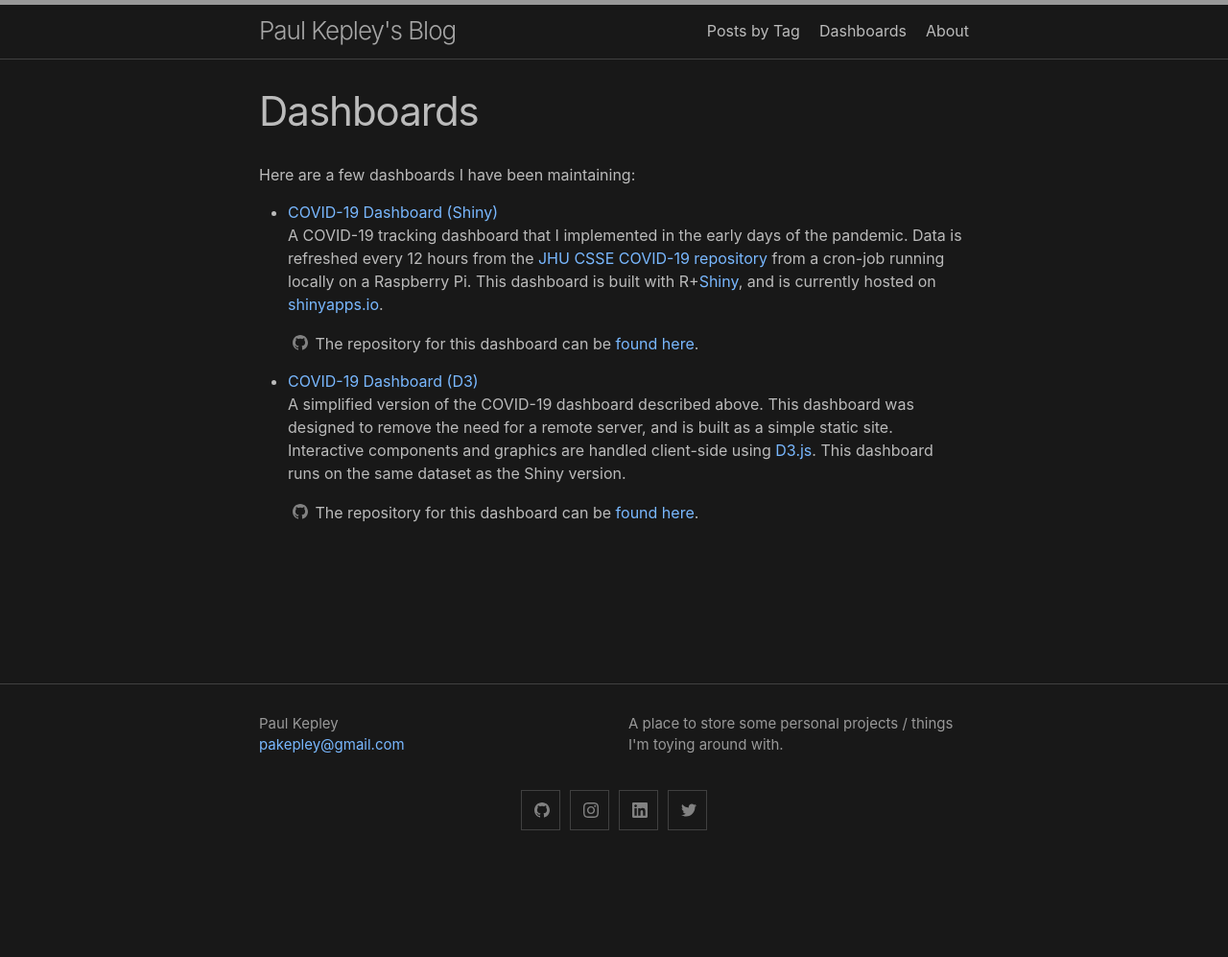
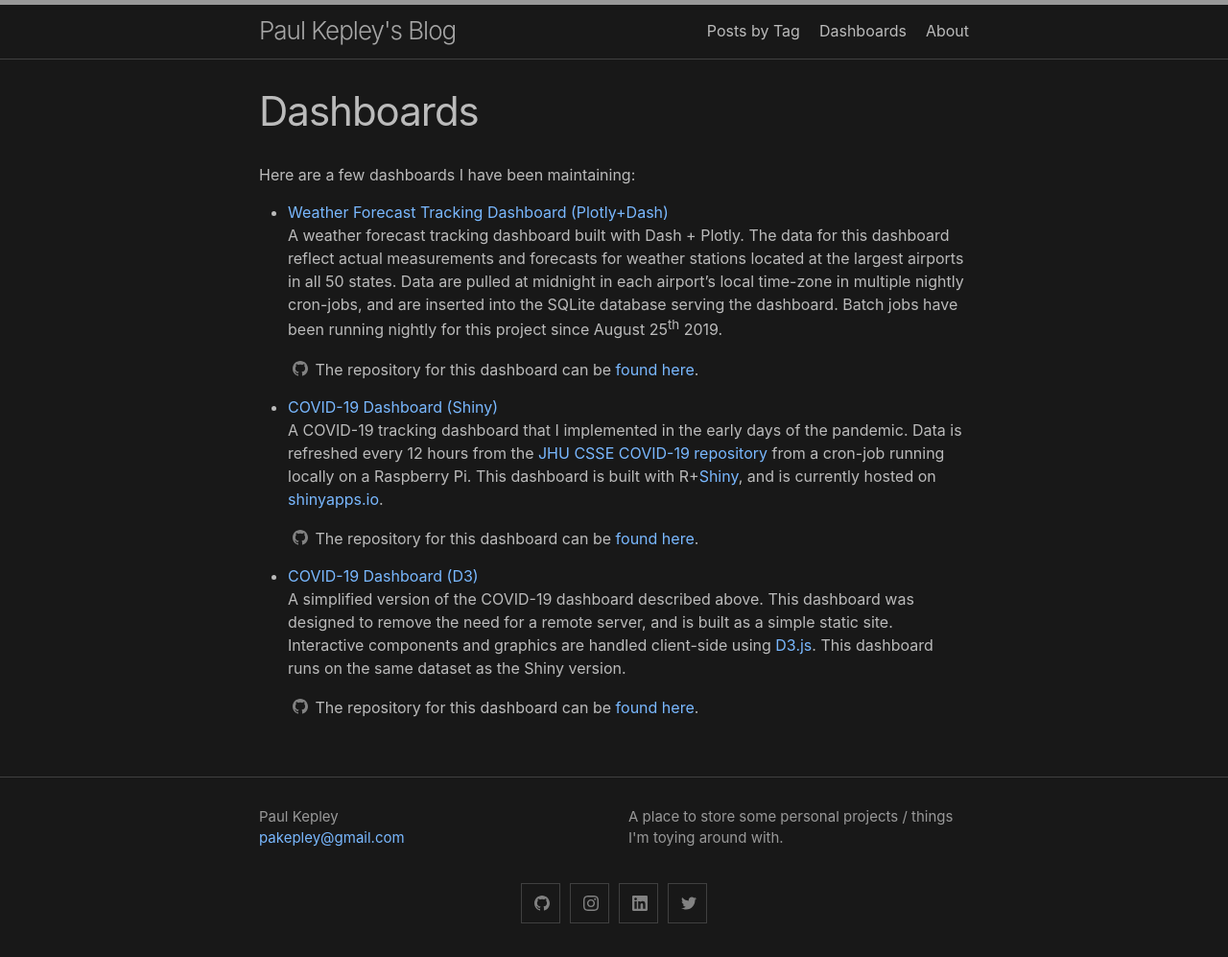
Before and after one commit to pkepley/pkepley.github.io, a Jekyll site: the page built from dash.md, in a window 1280 px wide. Shown: the whole page at 96% size. Built offline with Jekyll 4.4.1, drawn with Linux system fonts in a browser that asks for light colours; before the commit the page ends 900 px from its top, so only the background shows below that.

Commit message:
Weather dashboard added.

```diff
--- a/dash.md
+++ b/dash.md
@@ -4,6 +4,11 @@
 ---
 
 Here are a few dashboards I have been maintaining:
+
+- [Weather Forecast Tracking Dashboard (Plotly+Dash)](https://paulkepley.com/weather-app/)<a id="dash-weather-app"></a><br> A weather forecast tracking dashboard built with Dash + Plotly. The data for this dashboard reflect actual measurements and forecasts for weather stations located at the largest airports in all 50 states. Data are pulled at midnight in each airport's local time-zone in multiple nightly cron-jobs, and are inserted into the SQLite database serving the dashboard. Batch jobs have been running nightly for this project since August 25<sup>th</sup> 2019.
+
+  <span><svg class="svg-icon grey" style="vertical-align:-0.1875em"><use xlink:href="{{ '/assets/minima-social-icons.svg#github' | relative_url }}"></use></svg>
+  The repository for this dashboard can be [found here](https://github.com/pkepley/dash-weather-app/tree/main/src).</span>
 
 - [COVID-19 Dashboard (Shiny)](https://pakepley.shinyapps.io/c19-dash/)<a id="old-covid-dashboard"></a><br> A COVID-19 tracking dashboard that I implemented in the early days of the pandemic. Data is refreshed every 12 hours from the [JHU CSSE COVID-19 repository](https://github.com/CSSEGISandData/COVID-19) from a cron-job running locally on a Raspberry Pi.  This dashboard is built with R+[Shiny](https://shiny.rstudio.com/), and is currently hosted on [shinyapps.io](https://www.shinyapps.io/).
 
```
